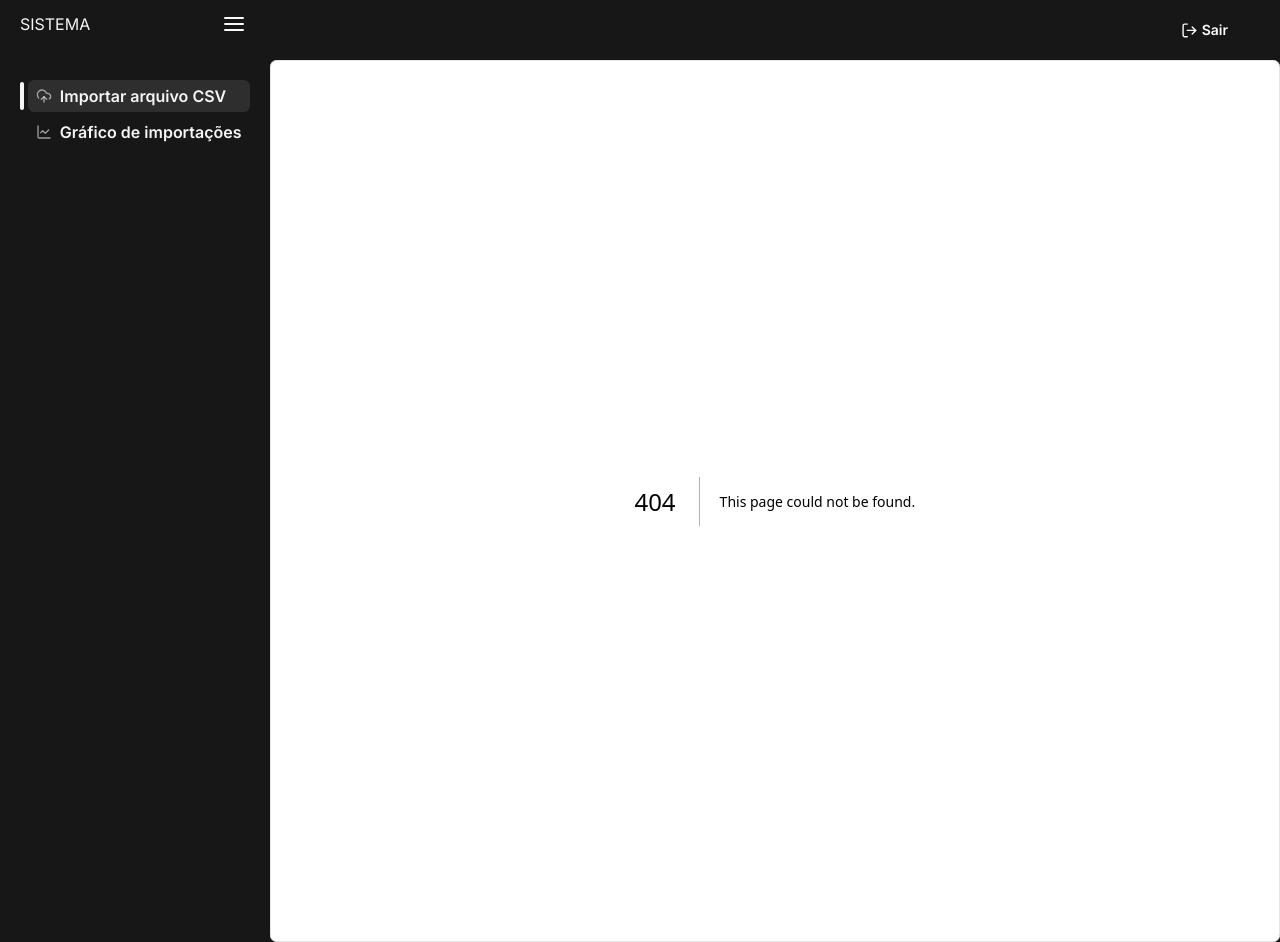
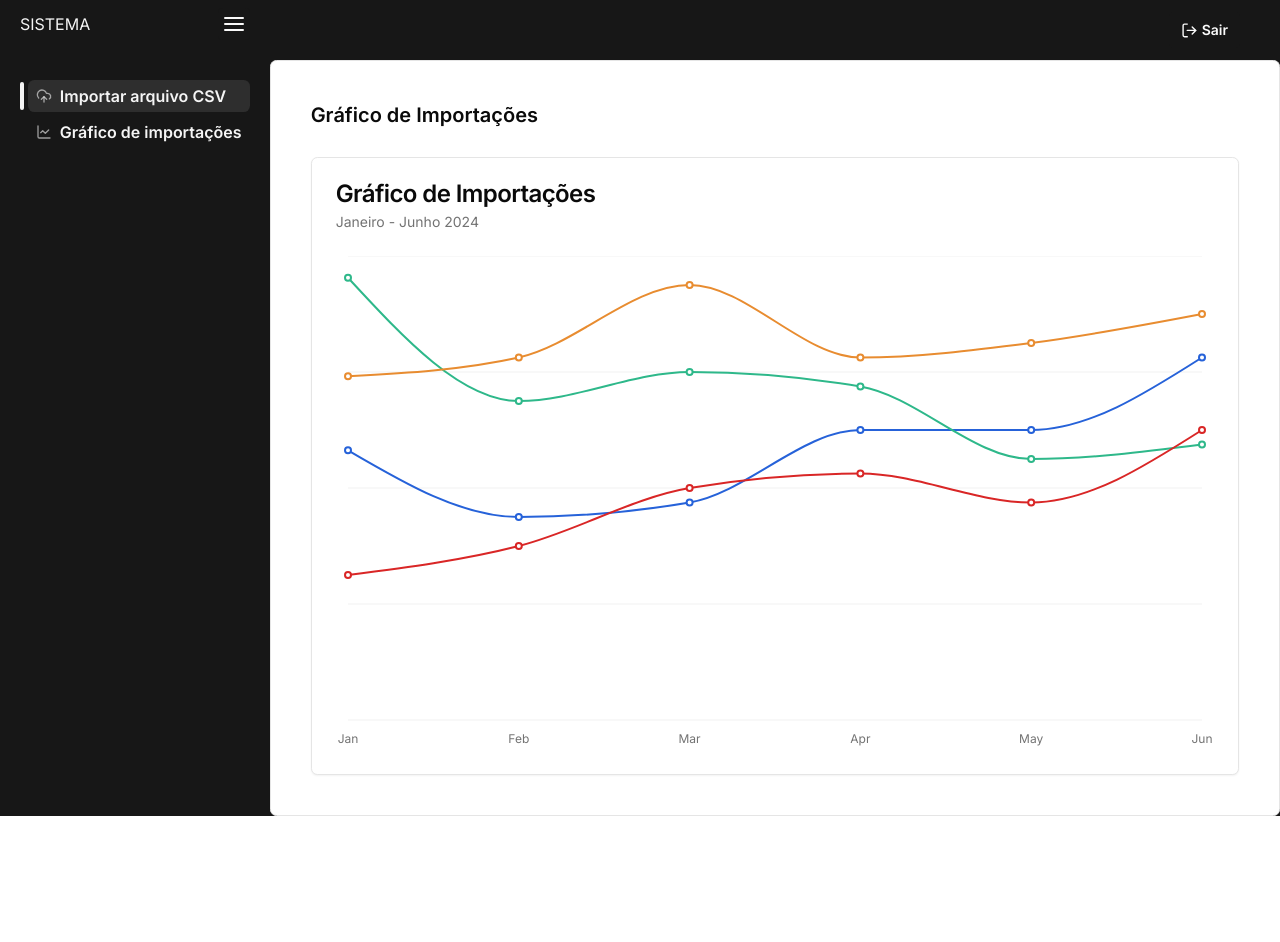
Before and after one commit to lppastor/import-csv, a Next.js app in the folder web-client/: page /graph in a window 1280 px wide. Before the commit this address had no page. After the commit the page ends 816 px from the top, so only its background shows below. Built offline with nearby package versions, Linux system fonts and the light colour scheme.

Commit message:
feat(web): create initial `/graph` layout

```diff
--- /dev/null
+++ b/web-client/src/app/graph/my-chart.tsx
@@ -0,0 +1,142 @@
+'use client'
+
+import { CartesianGrid, Line, LineChart, XAxis } from 'recharts'
+
+import {
+  Card,
+  CardContent,
+  CardDescription,
+  CardHeader,
+  CardTitle,
+} from '~/components/ui/card'
+import {
+  ChartConfig,
+  ChartContainer,
+  ChartTooltip,
+  ChartTooltipContent,
+} from '~/components/ui/chart'
+
+const chartData = [
+  {
+    month: 'January',
+    'import-01': 186,
+    'import-02': 305,
+    'import-03': 237,
+    'import-04': 100,
+  },
+  {
+    month: 'February',
+    'import-01': 140,
+    'import-02': 220,
+    'import-03': 250,
+    'import-04': 120,
+  },
+  {
+    month: 'March',
+    'import-01': 150,
+    'import-02': 240,
+    'import-03': 300,
+    'import-04': 160,
+  },
+  {
+    month: 'April',
+    'import-01': 200,
+    'import-02': 230,
+    'import-03': 250,
+    'import-04': 170,
+  },
+  {
+    month: 'May',
+    'import-01': 200,
+    'import-02': 180,
+    'import-03': 260,
+    'import-04': 150,
+  },
+  {
+    month: 'June',
+    'import-01': 250,
+    'import-02': 190,
+    'import-03': 280,
+    'import-04': 200,
+  },
+]
+
+const chartConfig = {
+  'import-01': {
+    label: 'import-1',
+    color: 'hsl(var(--chart-1))',
+  },
+  'import-02': {
+    label: 'import-2',
+    color: 'hsl(var(--chart-2))',
+  },
+  'import-03': {
+    label: 'import-3',
+    color: 'hsl(var(--chart-3))',
+  },
+  'import-04': {
+    label: 'import-4',
+    color: 'hsl(var(--chart-4))',
+  },
+} satisfies ChartConfig
+
+export function MyChart() {
+  return (
+    <Card>
+      <CardHeader>
+        <CardTitle>Gráfico de Importações</CardTitle>
+        <CardDescription>Janeiro - Junho 2024</CardDescription>
+      </CardHeader>
+      <CardContent>
+        <ChartContainer config={chartConfig}>
+          <LineChart
+            accessibilityLayer
+            data={chartData}
+            margin={{
+              left: 12,
+              right: 12,
+            }}
+          >
+            <CartesianGrid vertical={false} />
+            <XAxis
+              dataKey='month'
+              tickLine={false}
+              axisLine={false}
+              tickMargin={8}
+              tickFormatter={(value) => value.slice(0, 3)}
+            />
+            <ChartTooltip cursor={true} content={<ChartTooltipContent />} />
+            <Line
+              dataKey='import-01'
+              type='monotone'
+              stroke='hsl(220 70% 50%)'
+              strokeWidth={2}
+              dot={true}
+            />
+            <Line
+              dataKey='import-02'
+              type='monotone'
+              stroke='hsl(160 60% 45%)'
+              strokeWidth={2}
+              dot={true}
+            />
+            <Line
+              dataKey='import-03'
+              type='monotone'
+              stroke='hsl(30 80% 55%)'
+              strokeWidth={2}
+              dot={true}
+            />
+            <Line
+              dataKey='import-04'
+              type='monotone'
+              stroke='hsl(0 70% 50%)'
+              strokeWidth={2}
+              dot={true}
+            />
+          </LineChart>
+        </ChartContainer>
+      </CardContent>
+    </Card>
+  )
+}
--- /dev/null
+++ b/web-client/src/app/graph/page.tsx
@@ -0,0 +1,22 @@
+import { Date } from '~/components/date'
+import { fetchCSVData, fetchCSVImports } from '~/lib/fake-data'
+import { MyChart } from './my-chart'
+
+export default function GraphPage() {
+  const imports = fetchCSVImports().map((importData) => ({
+    ...importData,
+    csvData: fetchCSVData(importData.id),
+  }))
+
+  return (
+    <div className='space-y-7'>
+      <header className='space-y-5'>
+        <h2 className='text-xl font-semibold'>Gráfico de Importações</h2>
+      </header>
+
+      <div>
+        <MyChart />
+      </div>
+    </div>
+  )
+}
--- a/web-client/src/components/side-menu.tsx
+++ b/web-client/src/components/side-menu.tsx
@@ -37,7 +37,7 @@
           <NavItem
             open={open}
             Icon={ChartLine}
-            path='#'
+            path='/graph'
             title='Gráfico de importações'
           />
         </nav>
```
